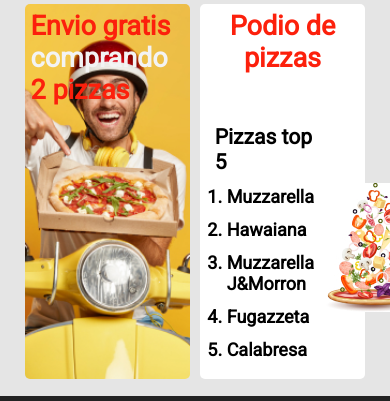
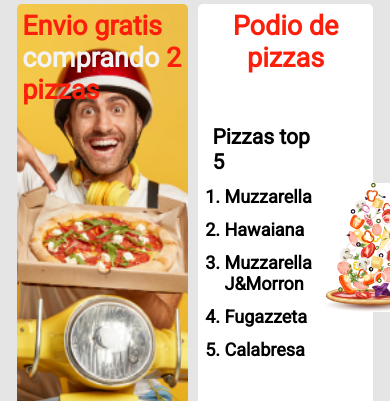
Before and after one commit to nasarmientoo/DH-pizza-front, a plain HTML site: page index.html in a window 390 px wide. Shown: the part 102-503 px from the top of the page. Drawn offline with Linux system fonts and the light colour scheme.

Commit message:
Responsive de altura de cards completada ::sparkles::

```diff
--- a/style.css
+++ b/style.css
@@ -73,7 +73,7 @@ main {
     background-position: center;
     background-size: cover;
     padding: 1.5%;
-    width: 45%;
+    width: 45vw;
     height: auto;
     border-radius: 5px;
     margin: 5px;
@@ -83,7 +83,8 @@ main {
     background-color: #FFFFFF;
     padding: 1.5% 4% 2% 4%;
     border-radius: 5px;
-    width: 45%;
+    width: 45vw;
+    height: 55vh;
     margin: 5px;
     cursor: pointer;
 }
```
